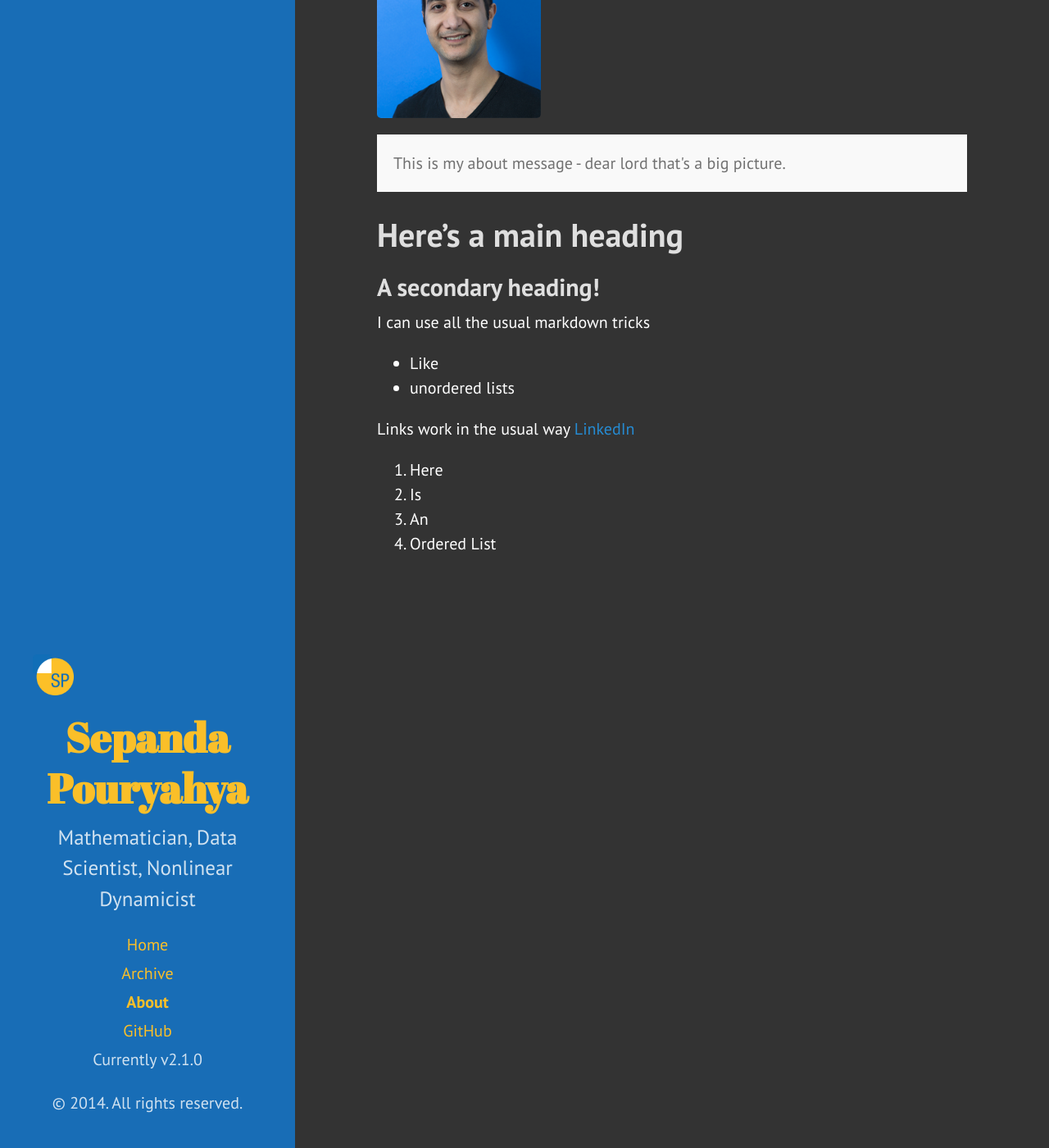
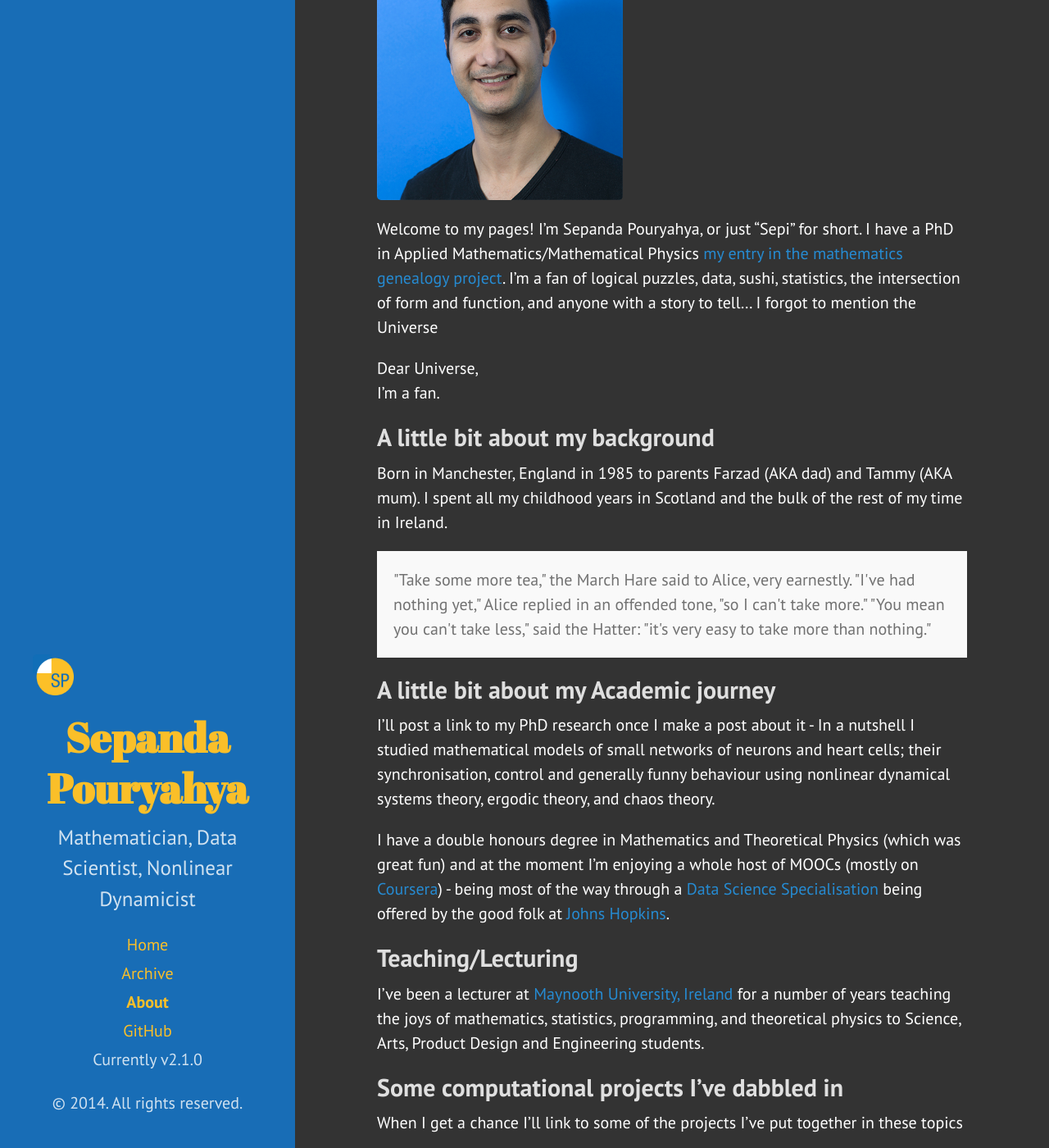
Before and after one commit to sepanda/sepanda.github.io, a Jekyll site: the page built from about.md, in a window 1280 px wide and 1400 px high, scrolled down 196 px. Shown: the whole window at 82% size. Built offline with Jekyll 4.4.1, drawn with Linux system fonts in a browser that asks for light colours; Markdown is read by kramdown in place of the engine named in the settings; formulas are drawn with MathJax 3; some of the changed text lies outside the part shown.

Commit message:
Updated about page

```diff
--- a/about.md
+++ b/about.md
@@ -7,24 +7,89 @@ title: About
 	![A picture of me](/assets/pictures/self_500x500.jpg)
 -->
 
-<img src="/assets/pictures/self_500x500.jpg" alt="Self" style="width: 200px;"/>
+<img src="/assets/pictures/self_500x500.jpg" alt="Self" style="width: 300px;"/>
+
+
+Welcome to my pages! I'm Sepanda Pouryahya, or just "Sepi" for short. I have a PhD in
+Applied Mathematics/Mathematical Physics
+[my entry in the mathematics genealogy project](http://genealogy.math.ndsu.nodak.edu/id.php?id=177161). I'm
+a fan of logical puzzles, data, sushi, statistics, the intersection of form and function, and anyone with a story to tell...
+I forgot to mention the Universe
+
+Dear Universe,
+I'm a fan.
+
+## A little bit about my background
+
+Born in Manchester, England in 1985 to parents Farzad (AKA dad) and Tammy (AKA mum). I spent all my childhood years in Scotland
+and the bulk of the rest of my time in Ireland.
 
 <p class="message">
-  This is my about message - dear lord that's a big picture.
+"Take some more tea," the March Hare said to Alice, very earnestly.
+
+"I've had nothing yet," Alice replied in an offended tone, "so I can't take more."
+
+"You mean you can't take less," said the Hatter: "it's very easy to take more than nothing."
 </p>
 
-# Here's a main heading
 
-## A secondary heading!
+## A little bit about my Academic journey
 
-I can use all the usual markdown tricks
+I'll post a link to my PhD research once I make a post about it - In a nutshell I studied mathematical models
+of small networks of neurons and heart cells; their synchronisation, control and generally funny behaviour
+using nonlinear dynamical systems theory, ergodic theory, and chaos theory.
 
-* Like
-* unordered lists
+I have a double honours degree in Mathematics and Theoretical Physics (which was great fun) and at the moment
+I'm enjoying a whole host of MOOCs (mostly on [Coursera](https://www.coursera.org/])) - being most of the way
+through a [Data Science Specialisation](https://www.coursera.org/specialization/jhudatascience/1) being offered
+by the good folk at [Johns Hopkins](http://www.jhsph.edu/).
 
-Links work in the usual way [LinkedIn](http://linkedin.com/in/sepandapouryahya/)
 
-1. Here
-2. Is
-3. An
-4. Ordered List
+## Teaching/Lecturing
+
+I've been a lecturer at [Maynooth University, Ireland](https://www.maynoothuniversity.ie/) for a number of years
+teaching the joys of mathematics, statistics, programming, and theoretical physics to Science, Arts,
+Product Design and Engineering students.
+
+## Some computational projects I've dabbled in
+
+When I get a chance I'll link to some of the projects I've put together in these topics
+
+ * Mathematical biology,
+ * mathematical finance, geometric Brownian motion.
+ * mathematical models of the spread of epidemics,
+ * predator-prey systems,
+ * cellular automata,
+ * game theory.
+
+
+## Working with and setting up start-ups
+
+For over two years I've been the Director of Sciences at the [Rye Institute](http://www.RyeInstitute.com). I was
+involved in the project from its humble beginnings. From finding the right building for the business,
+hiring staff, setting up management teams, reporting to financial boards, adjusting conduct policies and
+setting/optimising business operations - it's been an amazingly eventful journey!
+
+I'm currently involved with an innovative education company [Txt Tutor](https://www.txttutor.com/) that just launched
+in 2014, I'm their resident Mathematician for this year - so far it's been hard work and great fun.
+
+## Design?
+
+I enjoy a little graphic design in my spare time - presenting complex documents in an easy to understand manner can
+sometimes be reduced down to a clever way of representing information.
+
+I've made a number of logos, posters, document templates and brochures for both digital and paper print. Many of the
+designs have been used by the RyeInstitute for advertising and building a corporate identity.
+
+Most of my design work is done with
+
+* Adobe Illustrator, InDesign, Photoshop
+* \\( \LaTeX \\)
+
+When it comes to producing informative, functional and elegant documents (lecture notes, chapters in books, presentations)
+I subscribe to the [Edward Tufte](http://www.edwardtufte.com/tufte/index) school of thought.
+
+## More about me and getting in contact
+
+I'm at [LinkedIn](http://linkedin.com/in/sepandapouryahya/), though, admittedly I fly in to have a look at some group discussions
+and fly out almost as quickly!
```
